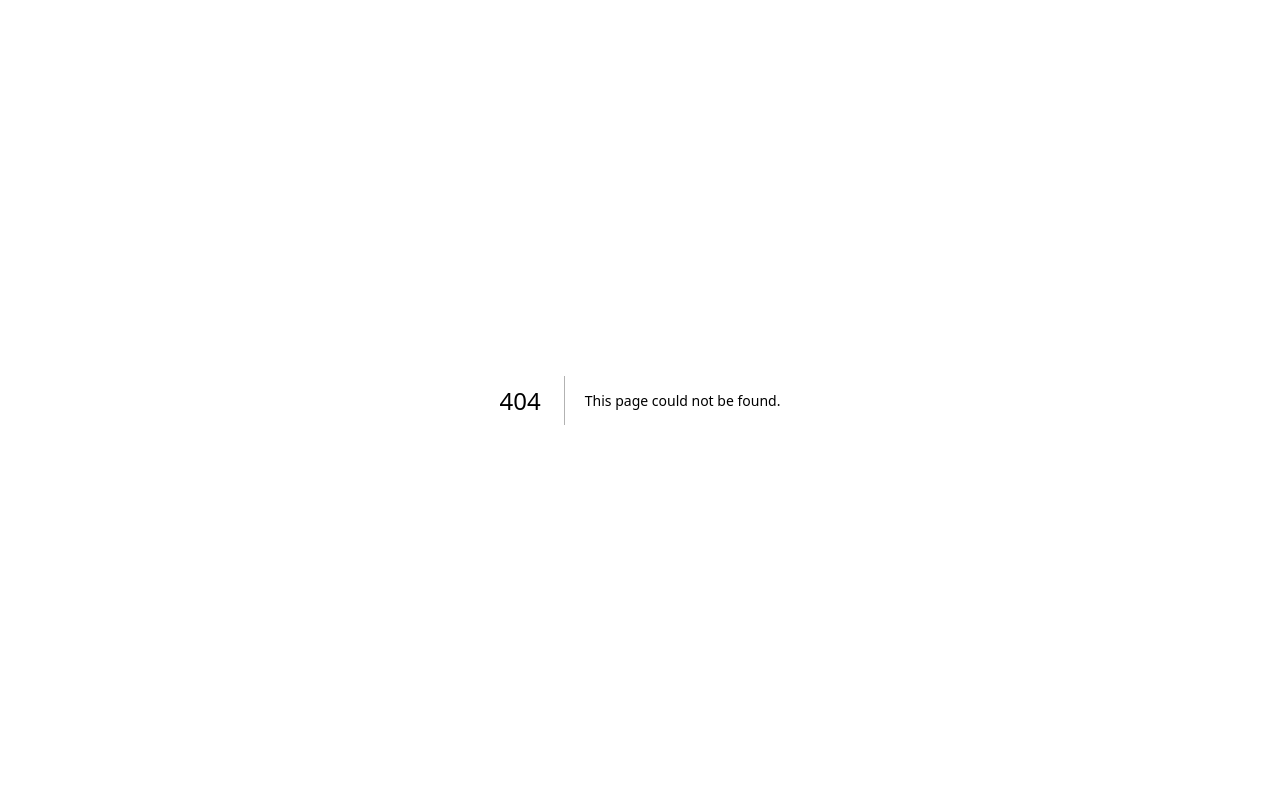
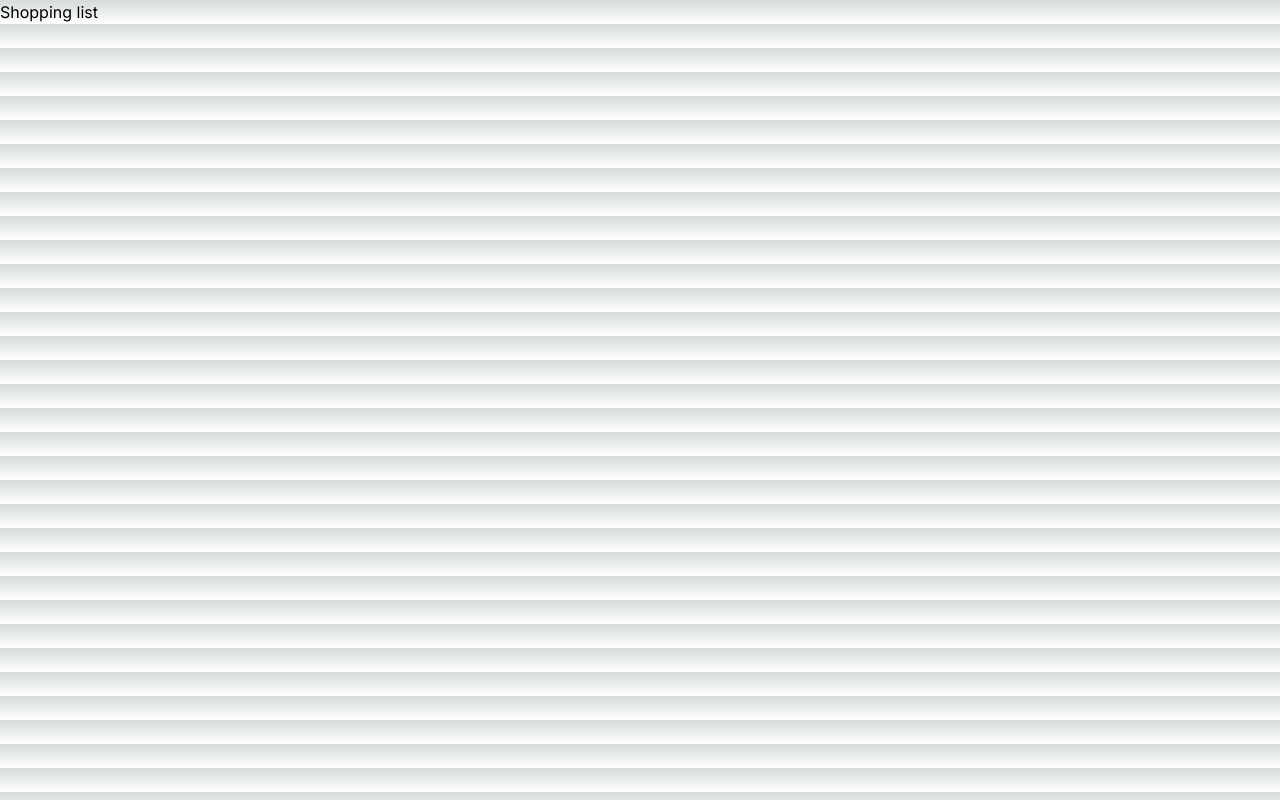
Before and after one commit to namnguyen050330/cprg306-assignments, a Next.js app: page /week-2 in a window 1280 px wide. Before the commit this address had no page. Built offline with nearby package versions, Linux system fonts and the light colour scheme.

Commit message:
The first coding

```diff
--- /dev/null
+++ b/app/week-2/page.js
@@ -0,0 +1,7 @@
+export default function Page() {
+    return (
+        <main>
+            <h1>Shopping list</h1>
+        </main>
+    );
+}
--- /dev/null
+++ b/app/week-2/student-info.js
@@ -0,0 +1,9 @@
+import Link from "next/link";
+export default Page(){
+    return (
+        <div>
+        <p>My name is Nam</p>
+        <Link href="https://github.com/namnguyen050330/cprg306-assignments">My GitHub repository</Link>
+        </div>
+    );
+}
```
